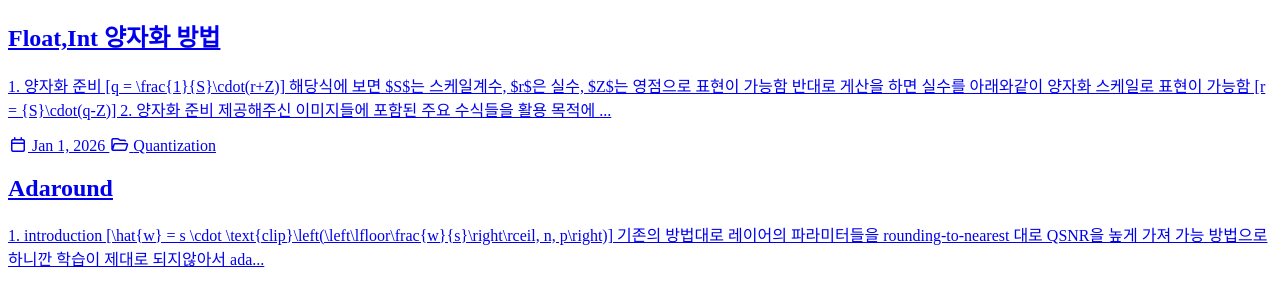
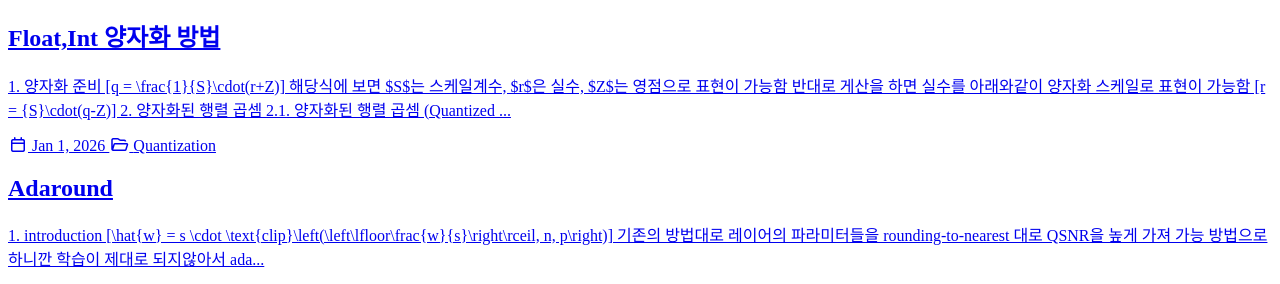
Before and after one commit to BicMak/BicMak.github.io, a Jekyll site: the page built from index.html, in a window 1280 px wide. Shown: the part 423-707 px from the top of the page. Built offline with Jekyll 4.4.1, drawn with Linux system fonts in a browser that asks for light colours; cached includes are drawn as plain includes; nearby versions of some CDN libraries; the list of posts is cut into pages by our own code.

Commit message:
fix: update correct date of post and wrong text

```diff
--- a/_posts/2026-01-01-FP2Int.md
+++ b/_posts/2026-01-01-FP2Int.md
@@ -22,21 +22,19 @@ $$
 
 ![alt text](/assets/img/2026-01-02-FP2Int/image.png)
 
-# 2. 양자화 준비
+# 2. 양자화된 행렬 곱셈
 
-제공해주신 이미지들에 포함된 주요 수식들을 활용 목적에 맞게 **Markdown**과 **LaTeX**으로 정리해 드립니다.
 
 ### 2.1. 양자화된 행렬 곱셈 (Quantized Matrix Multiplication)
 
 ---
-
-행렬 곱 $\mathbf{Y = WX}$를 양자화된 도메인에서 계산하기 위한 수식 전개 과정입니다.
+행렬 곱 $\mathbf{Y = WX}$를 양자화된 도메인에서 계산하기 위한 수식 전개 과정
 
 $$
 S_Y (\mathbf{q_Y} - Z_Y) = S_W (\mathbf{q_W} - Z_W) \cdot S_X (\mathbf{q_X} - Z_X)
 $$
 
-이를 $\mathbf{q_Y}$에 대해 정리하고 전개하면 다음과 같습니다.
+- 이를 $\mathbf{q_Y}$에 대해 정리하고 전개하면 다음과 같습니다.
 
 $$
 \mathbf{q_Y} = \frac{S_W S_X}{S_Y} (\mathbf{q_W} - Z_W) (\mathbf{q_X} - Z_X) + Z_Y
@@ -50,17 +48,17 @@ $$
 
 ---
 
-### 4. 하드웨어 최적화 트릭 (Fixed-point & Precompute)
+### 3. 하드웨어 최적화 트릭 (Fixed-point & Precompute)
 
 그래서 수학적인 트릭을 사용해서 해당 노이즈 값을 제거 해주기 위한 방법이 필요함
 
 - Multiplier ($M_{0}$) 근사 (이미지 1):
 
     $$
-    ⁍
+    \frac{S_W S_X}{S_Y} = 2^{-n} M_0, \quad M_0 \in [0.5, 1)
     $$
 
-    (여기서 $2^{-n}$은 Bit Shift, $M_0$는 Fixed-point Multiplication으로 처리됩니다.)
+    (여기서 $2^{-n}$은 Bit Shift, $M_0$는 Fixed-point Multiplication으로 처리)
 
     곱셈을 bit shift 로 변경하여 불필요한 곱연산을 줄여줌
 
```
Also changed, not shown: other parts of _posts/2026-01-01-FP2Int.md (+3 -3 lines).
